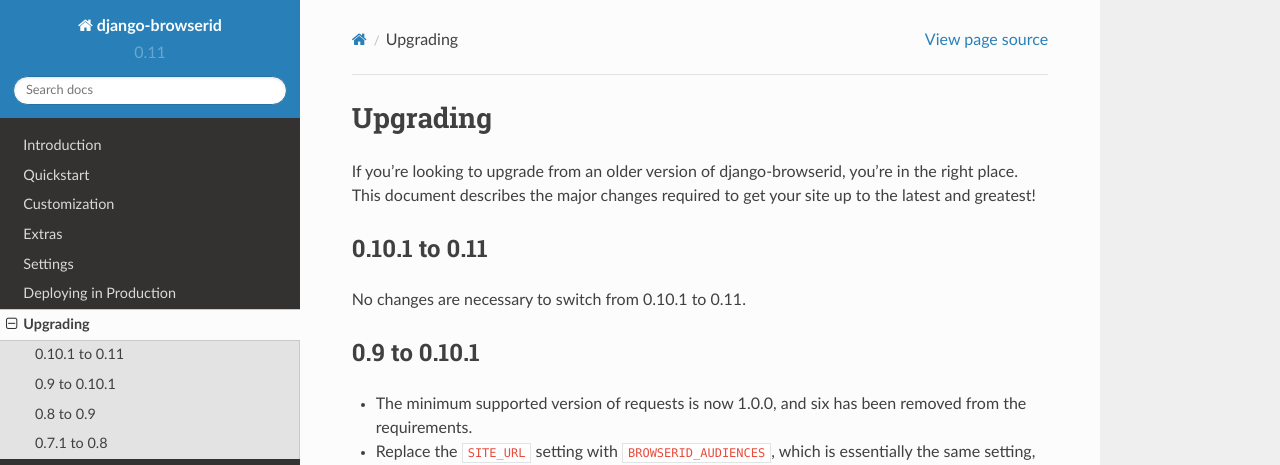
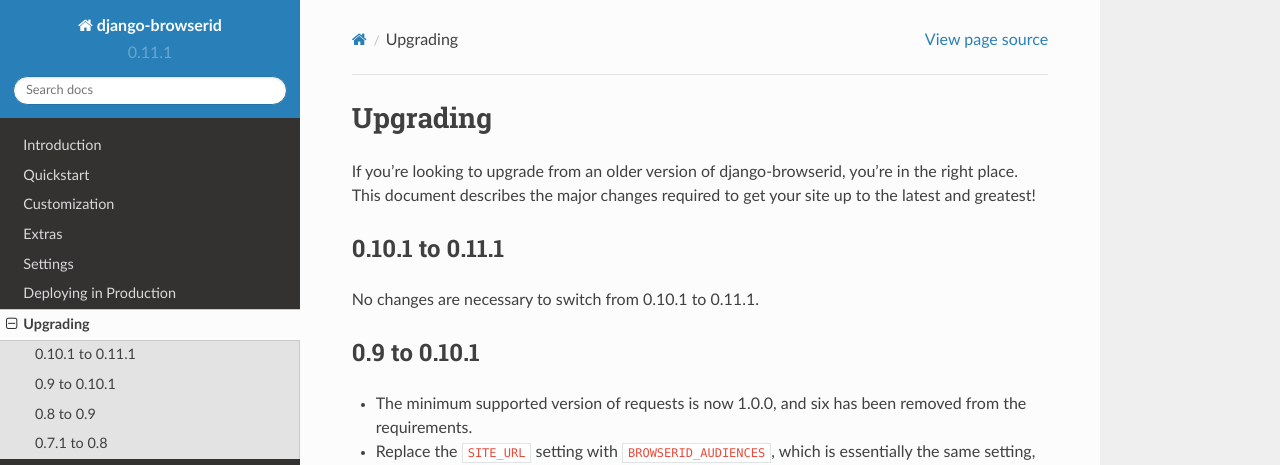
Before and after one commit to mozilla/django-browserid, a Sphinx documentation site: the page built from docs/user/upgrading.rst, in a window 1280 px wide and 900 px high. Shown: the top 465 px of the window. Built offline with Sphinx 7.4.7 and the Read the Docs theme 2.0.0, drawn with Linux system fonts in a browser that asks for light colours.

```diff
--- a/CHANGELOG.rst
+++ b/CHANGELOG.rst
@@ -2,6 +2,12 @@
 
 History
 -------
+
+0.11.1 (2015-01-27)
++++++++++++++++++++
+- Fix circular import bug with jingo that was blocking people from upgrading
+  who were using jingo.
+
 
 0.11 (2014-09-25)
 +++++++++++++++++++
--- a/django_browserid/__init__.py
+++ b/django_browserid/__init__.py
@@ -5,7 +5,7 @@ This Source Code Form is subject to the terms of the Mozilla Public
 License, v. 2.0. If a copy of the MPL was not distributed with this
 file, You can obtain one at http://mozilla.org/MPL/2.0/.
 """
-__version__ = '0.11'
+__version__ = '0.11.1'
 
 from django_browserid.auth import (
     BrowserIDBackend,
--- a/docs/user/upgrading.rst
+++ b/docs/user/upgrading.rst
@@ -5,9 +5,9 @@ in the right place. This document describes the major changes required to get
 your site up to the latest and greatest!
 
 
-0.10.1 to 0.11
---------------
-No changes are necessary to switch from 0.10.1 to 0.11.
+0.10.1 to 0.11.1
+---------------
+No changes are necessary to switch from 0.10.1 to 0.11.1.
 
 
 0.9 to 0.10.1
```
